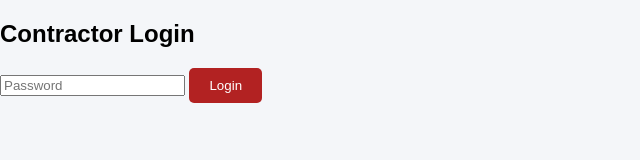
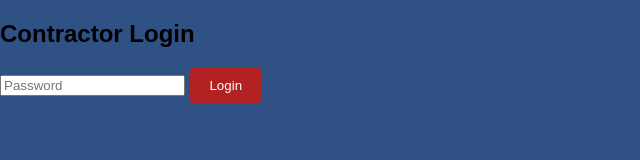
Before and after one commit to JYOTIRMAY-SAHOO/gsb-website, a website: page public/contrater.html in a window 1280 px wide. Shown: the whole page, without its empty margins (0-640 px from the left). Drawn offline with Linux system fonts and the light colour scheme.

Commit message:
added background colour

```diff
--- a/public/style.css
+++ b/public/style.css
@@ -1,7 +1,7 @@
 body {
     margin: 0;
     font-family: Arial, sans-serif;
-    background-color: #f4f6f9;
+    background-color: #305184;
 }
 
 header {
```
